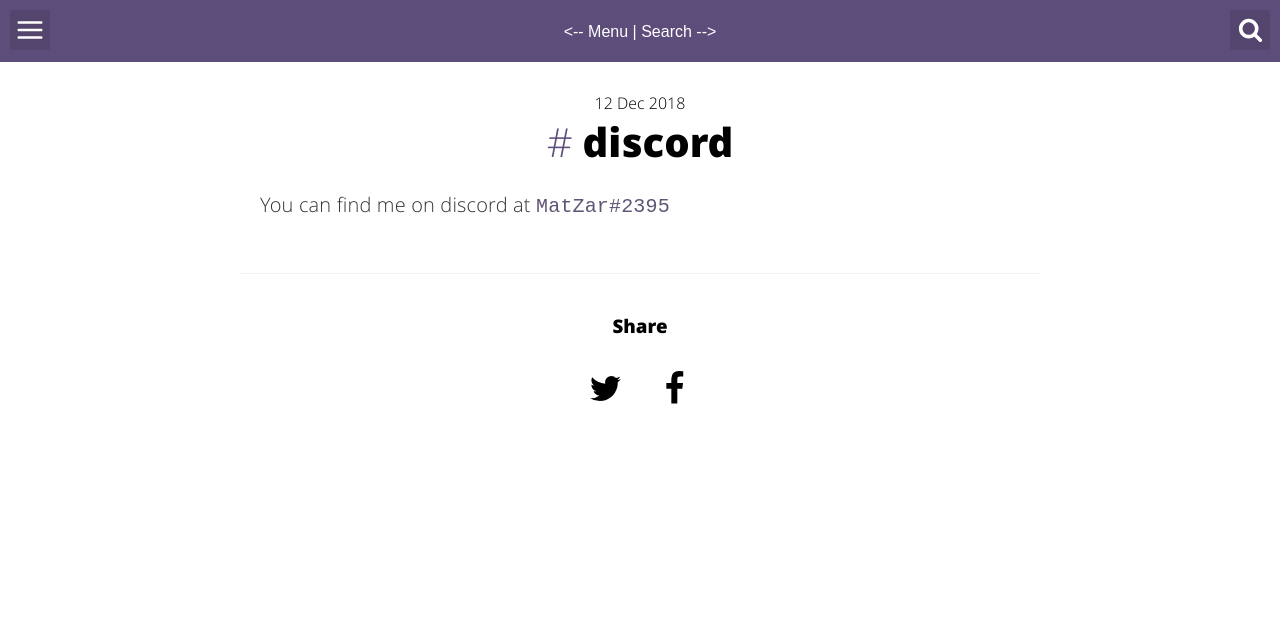
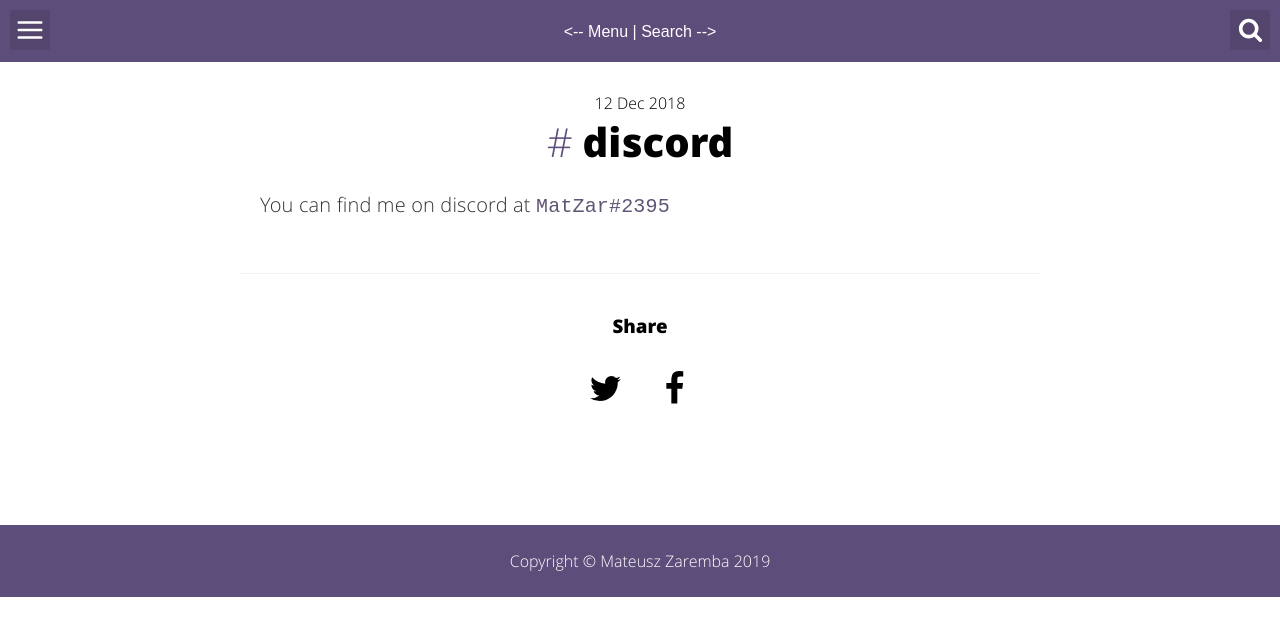
Before and after one commit to matzar/matzar.github.io, a Jekyll site: the page built from _posts/2018-12-12-discord.md, in a window 1280 px wide. Shown: the top 636 px of the page. Built offline with Jekyll 4.4.1, drawn with Linux system fonts in a browser that asks for light colours.

Commit message:
update: include footer with copyright

```diff
--- a/_includes/footer.html
+++ b/_includes/footer.html
@@ -1,5 +1,6 @@
 <footer>
 
-	<p>Made with <span id="heart">💚</span></p>
+	<!-- <p>Made with <span id="heart">💚</span></p> -->
+	<p>Copyright © Mateusz Zaremba 2019</p>
 
 </footer>
--- a/_layouts/post.html
+++ b/_layouts/post.html
@@ -19,7 +19,7 @@
 
             {% include share.html %}
             <!-- {% include comments.html %} -->
-            <!-- {% include footer.html %} -->
+            {% include footer.html %}
             {% include scripts.html %}
         </section>
     </body>
```
